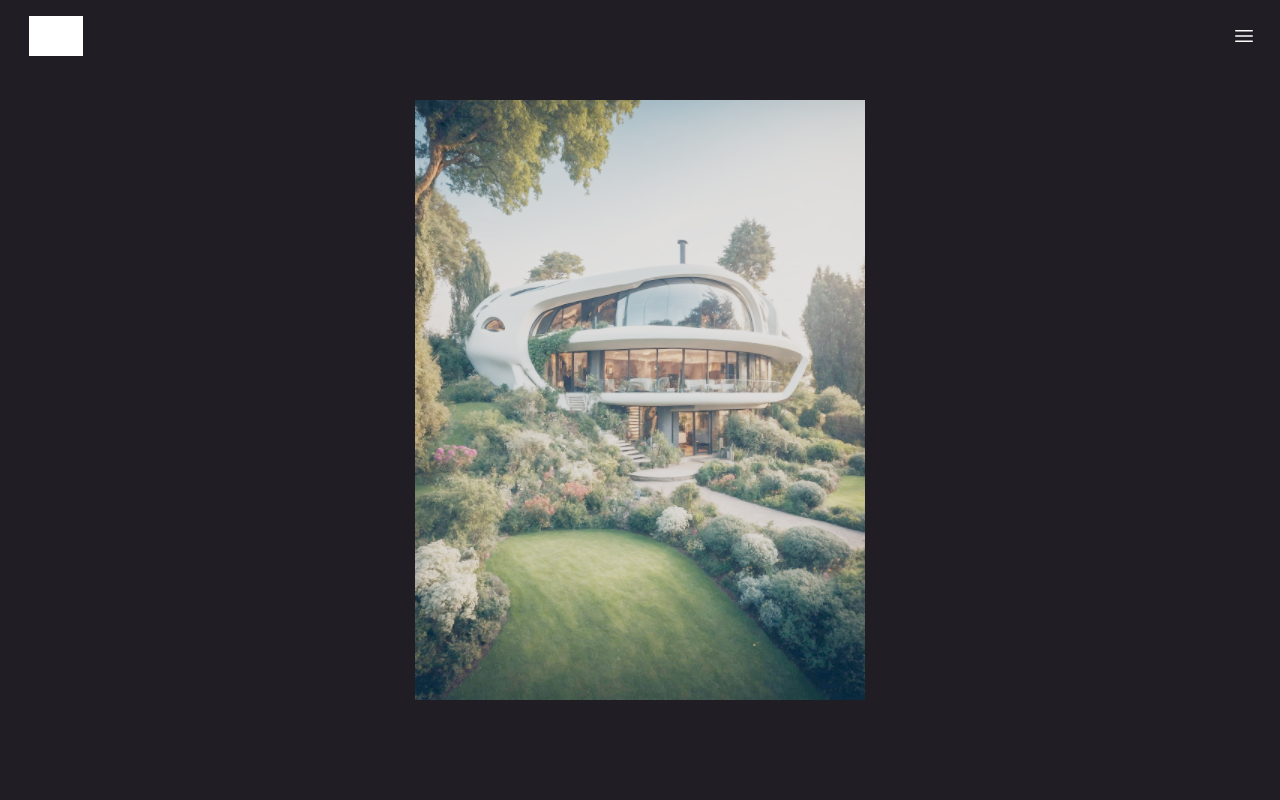
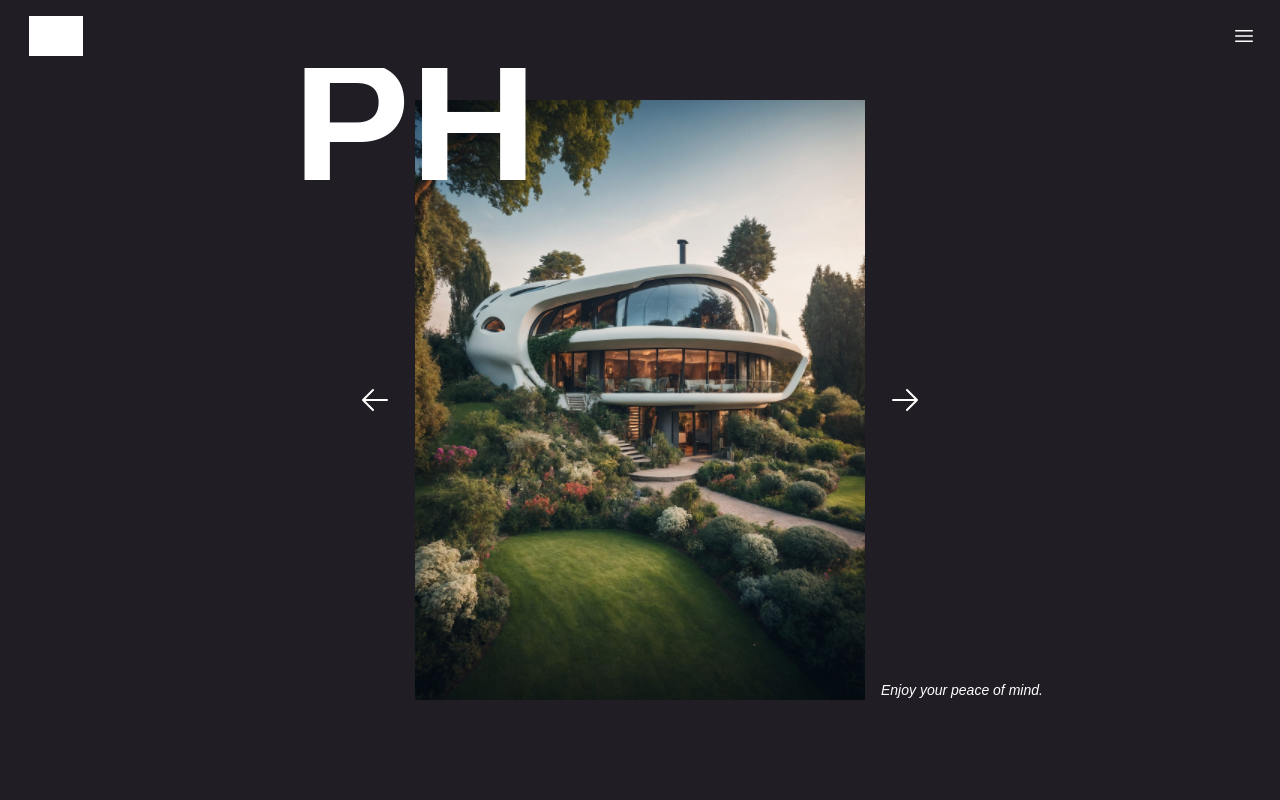
Before and after one commit to mehdieft/next-gsap-threeFiber, a Next.js app: page /r3f/carousel in a window 1280 px wide. Shown: the top 800 px of the page. Built offline with nearby package versions, Linux system fonts and the light colour scheme; grey boxes are pictures that could not be loaded.

Commit message:
apply zustand

```diff
--- a/src/app/components/3D/carousel/imageSlider.jsx
+++ b/src/app/components/3D/carousel/imageSlider.jsx
@@ -1,11 +1,20 @@
 import { useTexture, shaderMaterial } from "@react-three/drei";
-import { useThree,extend } from "@react-three/fiber";
-
+import { useThree, extend, useFrame } from "@react-three/fiber";
+import { useSliderR3f } from "@/app/store/useSliderR3f";
+import { useState, useEffect,useRef } from "react";
+import gsap from "gsap";
+import { useGSAP } from "@gsap/react";
+import { MathUtils, MirroredRepeatWrapping } from "three";
 const ImageShader = shaderMaterial(
   {
-    uTexture: '',
+    uTexture: undefined,
+    uPrevTexture: undefined,
+    uProgress: 1.0,
+    uDirection:1,
   },
   `
+
+
 varying vec2 vUv;
 void main(){
 vUv=uv;
@@ -16,36 +25,86 @@ gl_Position = projectedPosition;
 }
 `,
   `
+    float random(vec2 st) {
+    return fract(sin(dot(st, vec2(12.9898,78.233))) * 43758.5453123);
+}
+
+float noise(vec2 st) {
+    vec2 i = floor(st);
+    vec2 f = fract(st);
+
+    float a = random(i);
+    float b = random(i + vec2(1.0, 0.0));
+    float c = random(i + vec2(0.0, 1.0));
+    float d = random(i + vec2(1.0, 1.0));
+
+    vec2 u = f * f * (3.0 - 2.0 * f);
+
+    return mix(a, b, u.x)
+         + (c - a) * u.y * (1.0 - u.x)
+         + (d - b) * u.x * u.y;
+}
  varying vec2 vUv;
  uniform sampler2D uTexture;
+ uniform sampler2D uPrevTexture;
+ uniform int uDirection;
+ uniform float uProgress;
  void main(){
  vec2 uv=vUv;
- vec4 curTexture=texture2D(uTexture,vUv);
- gl_FragColor=curTexture;
- #include <tonemapping_fragment>
-#include <colorspace_fragment>
+ float fractNoise=noise(gl_FragCoord.xy*0.05);
+ vec2 disortedPosition=vec2(uv.x-float(uDirection)*(1.0-uProgress)*fractNoise,uv.y);
+ vec4 curTexture=texture2D(uTexture,disortedPosition);
+ vec2 disortedPreview=vec2(uv.x+float(uDirection)*uProgress*fractNoise,uv.y);
+ vec4 prevImage=texture2D(uPrevTexture,disortedPreview);
+ vec4 finalColor=mix(prevImage,curTexture,uProgress);
+ gl_FragColor=finalColor;
+//  #include <tonemapping_fragment>
+// #include <colorspace_fragment>
  }
 `,
 );
-extend({ImageShader})
+extend({ ImageShader });
 
-export default function ImageSlider({
-  width = 3,
-  height = 4,
-  fillPercent = 0.75,
-}) {
-  const image =
-    "/images/r3f/carousel/Default_authentic_futuristic_cottage_with_garden_outside_0.jpg";
+export default function ImageSlider({width = 3,height = 4,fillPercent = 0.75,}) {
+  const materialRef=useRef()
+  const { items, curSlide,direction } = useSliderR3f();
+  const image = items[curSlide].image;
   const texture = useTexture(image);
+  const [lastImage, setLastImage] = useState(image);
+  const prevTexture = useTexture(lastImage);
+  // eslint-disable-next-line react-hooks/immutability
+  texture.wrapS=texture.wrapT=prevTexture.wrapS=prevTexture.wrapT=MirroredRepeatWrapping;
+  useEffect(() => {
+    const newImage = image;
+    materialRef.current.uProgress=0;
+    return () => {
+      setLastImage(newImage);
+    };
+  }, [image]);
   const viewport = useThree((state) => state.viewport);
   let ratio = viewport.height / (height / fillPercent);
   if (viewport.width < viewport.height) {
     ratio = viewport.width / (width / fillPercent);
   }
+  useFrame(()=>{
+    materialRef.current.uProgress=MathUtils.lerp(materialRef.current.uProgress,1,0.05)
+  })
+  // useGSAP(()=>{
+  //   gsap.fromTo(materialRef.current,{uProgress:0,duration:2,ease:'bounce.inOut'},{uProgress:1,duration:2,ease:'bounce.inOut'})
+  // },{dependencies:[lastImage]})
   return (
     <mesh>
       <planeGeometry args={[width * ratio, height * ratio]} />
-      <imageShader uTexture={texture} />
+      <imageShader
+      ref={materialRef}
+        uTexture={texture}
+        uPrevTexture={prevTexture}
+        uDirection={direction==='next'?1:-1}
+
+      />
     </mesh>
   );
 }
+useSliderR3f.getState().items.forEach((item) => {
+  useTexture.preload(item.image);
+});
--- a/src/app/r3f/carousel/page.js
+++ b/src/app/r3f/carousel/page.js
@@ -6,6 +6,7 @@ import { useGSAP } from "@gsap/react";
 import ImageSlider from "@/app/components/3D/carousel/imageSlider";
 import gsap from "gsap";
 import Image from "next/image";
+import Slider from "./slider";
 
 export default function Home() {
   const container = useRef();
@@ -64,8 +65,9 @@ export default function Home() {
           </svg>
         </div>
 
+      <Slider/>
 
-        <Canvas camera={{ position: [0, 0, 5], fov: 30 }}>
+        <Canvas style={{width:'100%',height:'100%',position:'absolute'}} className="top-0 left-0" camera={{ position: [0, 0, 5], fov: 30 }}>
           <color attach="background" args={["#201d24"]} />
          <ImageSlider/>
         </Canvas>
--- /dev/null
+++ b/src/app/r3f/carousel/slider.jsx
@@ -0,0 +1,190 @@
+import { useSliderR3f } from "@/app/store/useSliderR3f";
+import { useGSAP } from "@gsap/react";
+import gsap from "gsap";
+import { useRef, useState } from "react";
+
+export default function Slider() {
+    const [disableButton,setDisableButton]=useState(false)
+  const shortRef = useRef([]);
+  const container = useRef();
+
+  const descRef = useRef([]);
+  const titleRef = useRef([]);
+  const { curSlide, items, nextSlide, prevSlide, direction } = useSliderR3f();
+  let prevIdx = direction === "next" ? curSlide - 1 : curSlide + 1;
+  if (prevIdx === items.length) {
+    prevIdx = 0;
+  } else if (prevIdx === -1) {
+    prevIdx = items.length - 1;
+  }
+  useGSAP(() => {
+    gsap.set(
+      shortRef.current,
+      {
+        autoAlpha: 0,
+        yPercent: 100,
+        zIndex:-1,
+      },
+      gsap.set(descRef.current,{  autoAlpha: 0,
+        yPercent: 100,}),
+      { scope: container },
+    );
+
+    gsap.set(shortRef.current[0], {
+      autoAlpha: 1,
+      yPercent: 0,
+    });
+    // gsap.set(descRef.current[0],{
+    //     autoAlpha:1,yPercent:0
+    // })
+  }, []);
+  useGSAP(
+    () => {
+      const current = shortRef.current[curSlide];
+      const previous = shortRef.current[prevIdx];
+      const curentDesc=descRef.current[curSlide];
+      const prevDes=descRef.current[prevIdx];
+      setDisableButton(true);
+     const tl = gsap.timeline({onComplete:()=>{setDisableButton(false)}});
+
+      tl.to(previous, {
+        autoAlpha: 0,
+        yPercent: 100,
+        duration: 0.8,
+      });
+
+      tl.fromTo(
+        current,
+        {
+          autoAlpha: 1,
+          yPercent: -100,
+        },
+        {
+          autoAlpha: 1,
+          yPercent: 0,
+          duration: 0.8,
+          ease: "power2.out",
+        },
+        0,
+      );
+      const tl2=gsap.timeline()
+       tl2.to(prevDes,{xPercent:-100,duration:0.4,ease:'bounce.in'})
+      tl2.to(prevDes,{autoAlpha:0})
+      tl2.fromTo(curentDesc,{autoAlpha:1,xPercent:-100,skewX:20},{autoAlpha:1,xPercent:0,duration:0.8,skewX:0})
+
+    },
+    {
+      dependencies: [curSlide],
+      scope: container,
+    },
+  );
+  return (
+    <div
+      ref={container}
+      className="grid place-content-center h-full select-none overflow-hidden pointer-events-none relative z-10"
+    >
+      {/* MIDDLE CONTAINER */}
+      <div className="h-auto w-screen aspect-square max-h-[75vh] md:w-auto md:h-[75vh] md:aspect-[3/4] relative max-w-[100vw]">
+        {/* TOP LEFT */}
+        <div className="w-48 md:w-72 left-4 md:left-0 md:-translate-x-1/2 absolute -top-8 ">
+          <h1
+            className="relative antialiased overflow-hidden font-display
+                    text-[5rem] h-[4rem]  leading-[4rem]
+                    md:text-[11rem] md:h-[7rem]  md:leading-[7rem] font-bold text-white block"
+          >
+            {items.map((_item, idx) => (
+              <span
+                ref={(el) => (shortRef.current[idx] = el)}
+                key={idx}
+                className="absolute top-0 left-0 md:text-center w-full"
+              >
+                {items[idx].short}
+              </span>
+            ))}
+          </h1>
+        </div>
+        {/* MIDDLE ARROWS */}
+        <button
+        disabled={disableButton}
+          className="absolute left-4 md:-left-14 top-1/2 -translate-y-1/2 pointer-events-auto"
+          onClick={prevSlide}
+        >
+          <svg
+            xmlns="http://www.w3.org/2000/svg"
+            fill="none"
+            viewBox="0 0 24 24"
+            strokeWidth={1.5}
+            stroke="currentColor"
+            className="w-8 h-8 stroke-white hover:opacity-50 transition-opacity duration-300 ease-in-out"
+          >
+            <path
+              strokeLinecap="round"
+              strokeLinejoin="round"
+              d="M10.5 19.5 3 12m0 0 7.5-7.5M3 12h18"
+            />
+          </svg>
+        </button>
+        <button
+        disabled={disableButton}
+          className="absolute right-4 md:-right-14 top-1/2 -translate-y-1/2 pointer-events-auto"
+          onClick={nextSlide}
+        >
+          <svg
+            xmlns="http://www.w3.org/2000/svg"
+            fill="none"
+            viewBox="0 0 24 24"
+            strokeWidth={1.5}
+            stroke="currentColor"
+            className="w-8 h-8 stroke-white hover:opacity-50 transition-opacity duration-300 ease-in-out"
+          >
+            <path
+              strokeLinecap="round"
+              strokeLinejoin="round"
+              d="M13.5 4.5 21 12m0 0-7.5 7.5M21 12H3"
+            />
+          </svg>
+        </button>
+
+        {/* BOTTOM RIGHT */}
+        <div className="absolute right-4 md:right-auto md:left-full md:-ml-20 bottom-8">
+          <h2
+            className="antialiased font-display font-bold
+            text-transparent text-outline-0.5
+            block overflow-hidden relative w-[50vw]
+            text-5xl h-16
+            md:text-8xl md:h-28"
+          >
+            {items.map((item, idx) => (
+              <div
+                key={idx}
+                className="absolute top-0 left-0 w-full text-right md:text-left"
+              >
+                {item.title.split("").map((char, idx) => (
+                  <span
+                    key={idx}
+                    className="inline-block" // to make the transform work (translateY)
+                  >
+                    {char}
+                  </span>
+                ))}
+              </div>
+            ))}
+          </h2>
+        </div>
+        <div className="absolute right-4 md:right-auto md:left-full md:top-full md:-mt-10 bottom-8 md:bottom-auto">
+          <p className="text-white w-64 h-12 overflow-hidden text-sm font-thin italic ml-4 relative">
+            {items.map((item, idx) => (
+              <span
+              ref={(el)=>{descRef.current[idx]=el}}
+                key={idx}
+                className="absolute top-0 left-0 w-full text-right md:text-left"
+              >
+                {item.description}
+              </span>
+            ))}
+          </p>
+        </div>
+      </div>
+    </div>
+  );
+}
```
